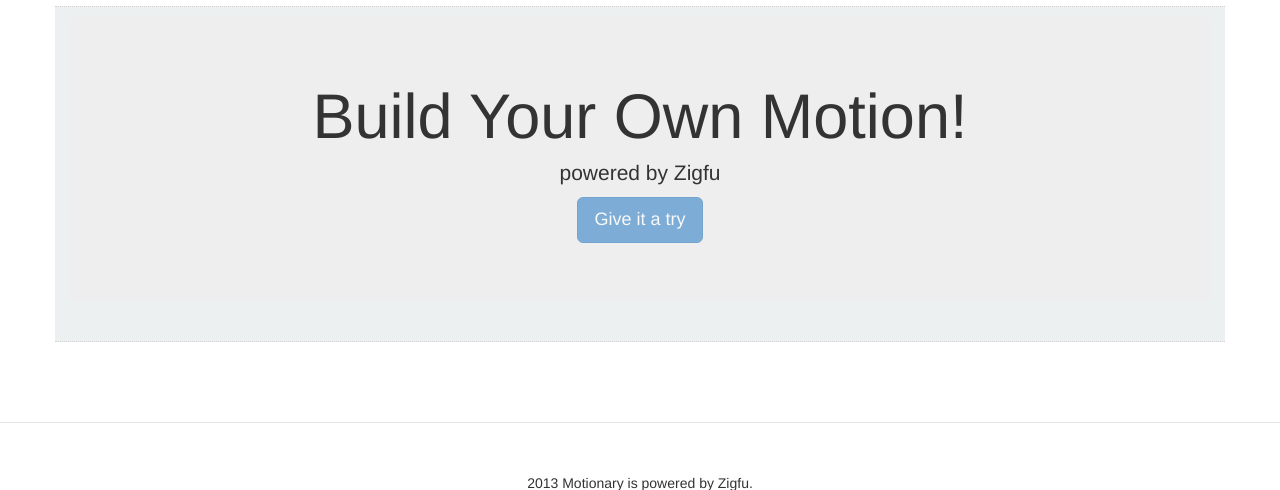
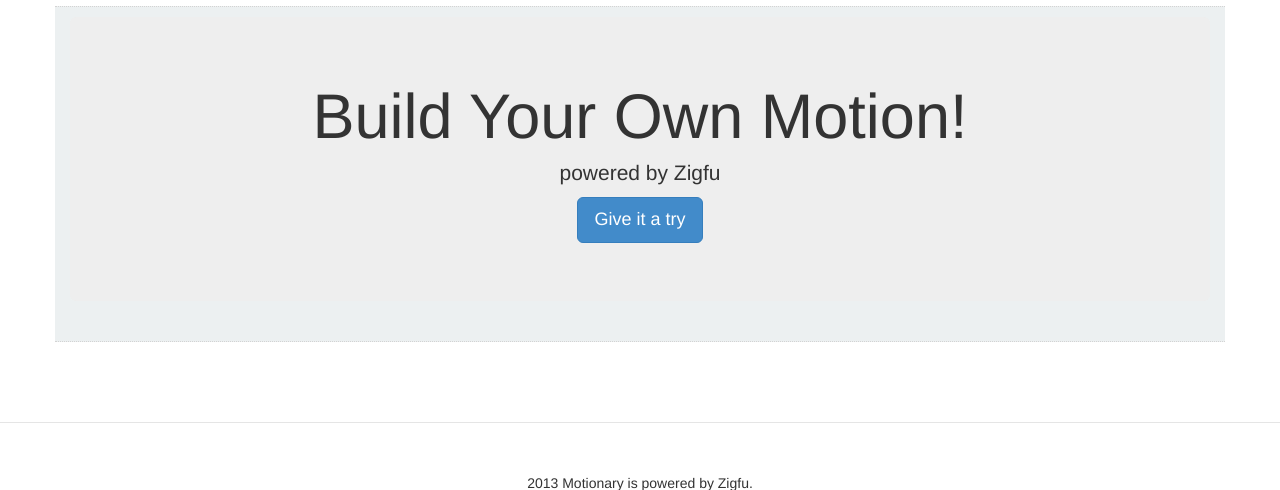
Before and after one commit to dekwilde/Motionary, a PHP site: page /index.php in a window 1280 px wide. Shown: the part 54-544 px from the top of the page. Run offline with PHP 8.4, Linux system fonts and the light colour scheme; some libraries are stand-ins or nearby versions.

Commit message:
拿掉disable

```diff
--- a/index.php
+++ b/index.php
@@ -6,7 +6,7 @@ require 'header.php';
 $out['content'] = '<div class="jumbotron">
   	<h1>Build Your Own Motion!</h1>
   	<p>powered by Zigfu</p>
-  	<p><a class="btn btn-primary btn-lg disabled">Give it a try</a></p>
+  	<p><a class="btn btn-primary btn-lg">Give it a try</a></p>
 	</div>';
 
 require 'footer.php';
```
